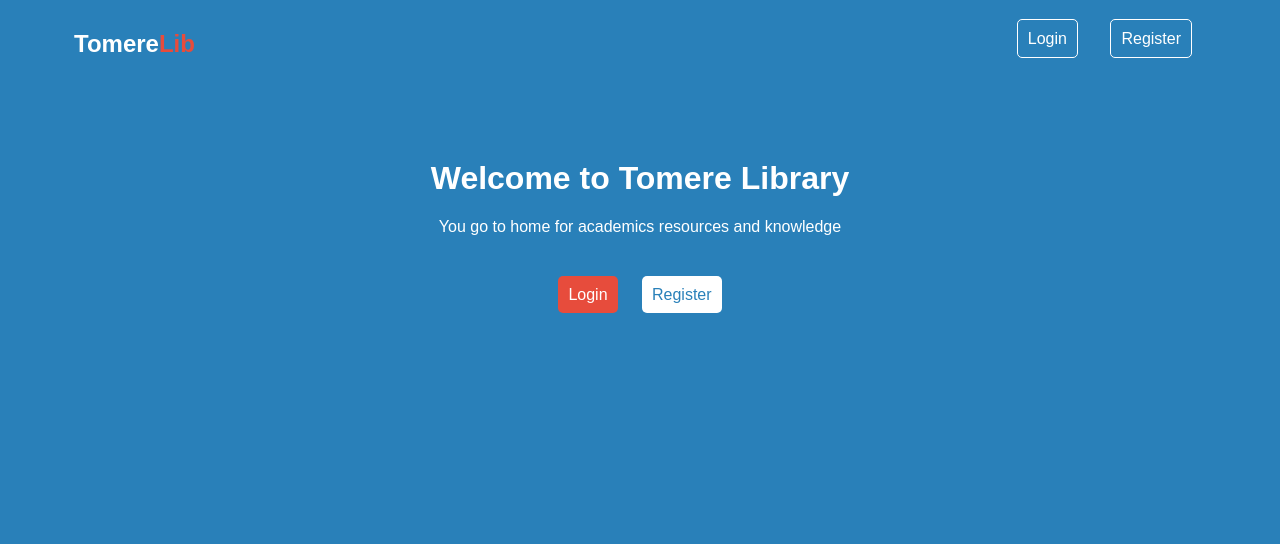
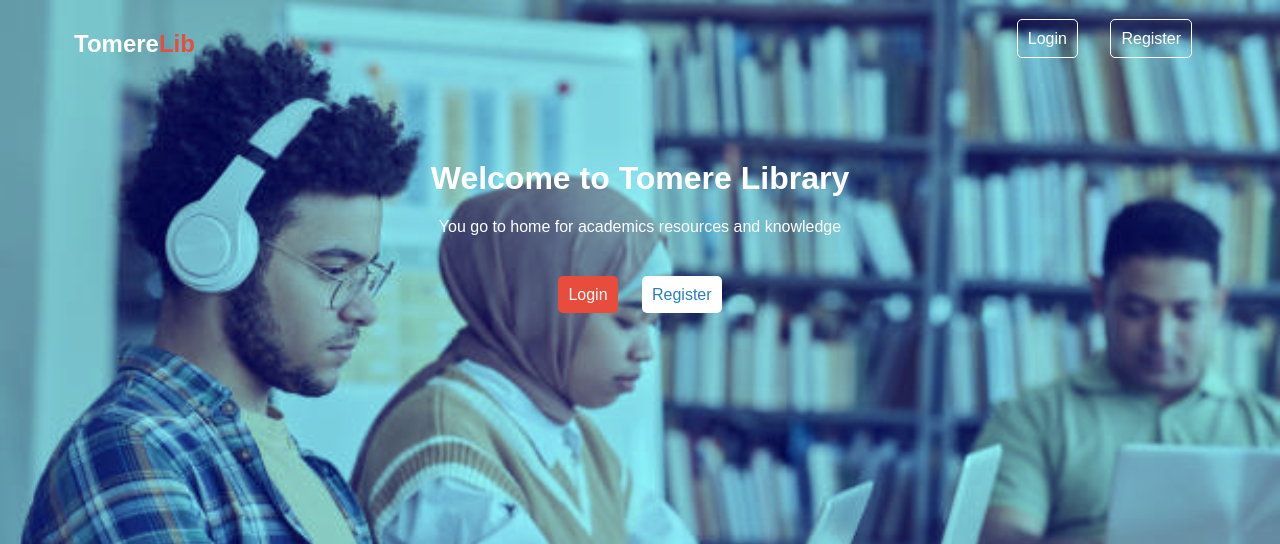
Before and after one commit to Pereweitom/library-ms, a PHP site: page / in a window 1280 px wide. Shown: the top 544 px of the page. Run offline with PHP 8.4, Linux system fonts and the light colour scheme.

Commit message:
homepage update

```diff
--- a/assets/css/home.css
+++ b/assets/css/home.css
@@ -6,7 +6,11 @@ body {
     font-family: Arial, sans-serif;
     margin: 0;
     padding: 0;
-    background-color: #2980B9;
+    background-image: url('../images/lib4_img.jpg');
+    background-repeat: no-repeat;
+    background-size: cover;
+    background-color: rgba(41, 128, 185, 0.6);
+    background-blend-mode: overlay;
 }
 
 header {
@@ -41,6 +45,14 @@ li>a {
 
 }
 
+li > a:hover {
+    background-color: #E74C3C;
+}
+
+.reg:hover {
+    background-color: #2980B9;
+}
+
 main {
     text-align: center;
     margin-top: 100px;
--- a/index.php
+++ b/index.php
@@ -14,7 +14,7 @@
         <nav>
             <ul>
                 <li><a href="./auth/login.php">Login</a></li>
-                <li><a href="./auth/register.php">Register</a></li>
+                <li><a href="./auth/register.php" class="reg">Register</a></li>
             </ul>
         </nav>
     </header>
```
Also changed, not shown: assets/images/lib3_img.webp (added), assets/images/lib4_img.jpg (added).
